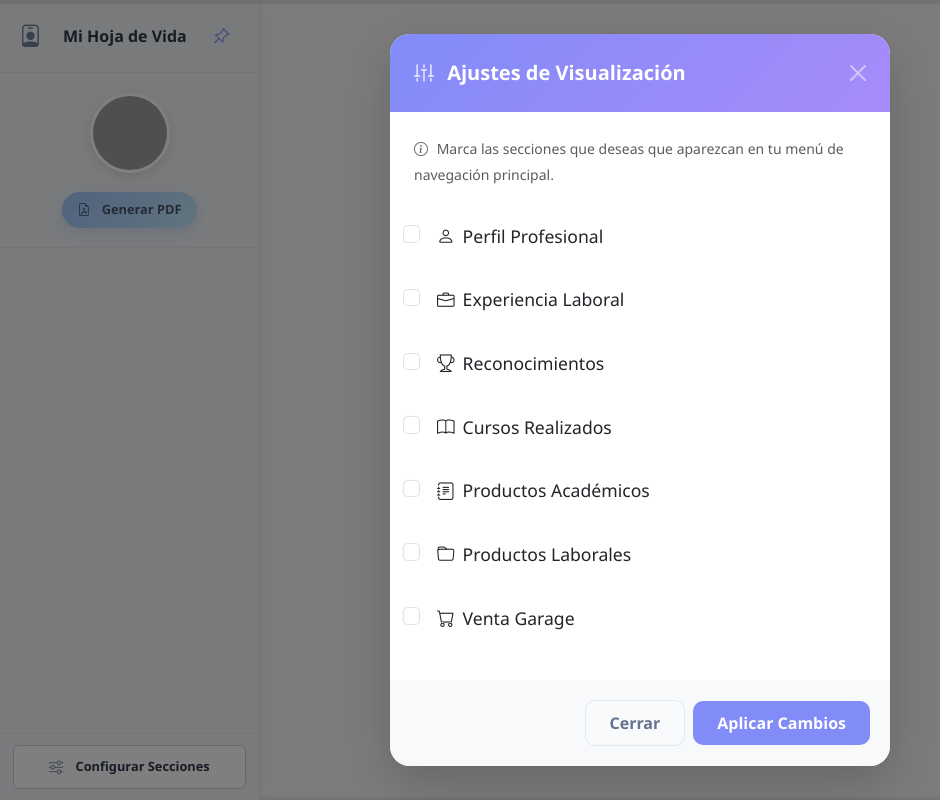
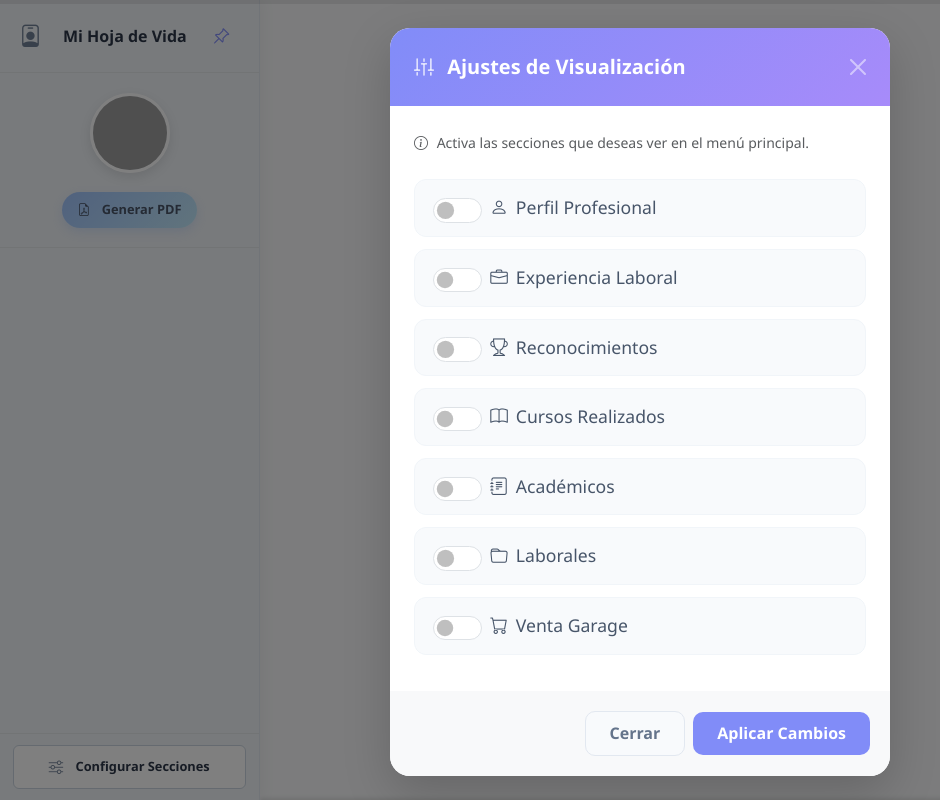
Before and after one commit to johnfralu/hojaDeVidaKelly, a Django app: template templates/base.html in a window 1280 px wide, after a click on "Configurar Secciones". Shown: the whole page, without its empty margins (0-940 px from the left). Run offline with Django 3.2, Linux system fonts and the light colour scheme; the template is opened without the code that fills it, so the values that code supplies are empty; grey boxes are pictures that could not be loaded.

Commit message:
Switches en Modales

```diff
--- a/static/css/styles.css
+++ b/static/css/styles.css
@@ -261,6 +261,26 @@ footer {
         opacity: 1;
         transform: translateX(0);
     }
+}
+
+@keyframes pulse-soft {
+    0% { transform: scale(1); }
+    50% { transform: scale(1.05); }
+    100% { transform: scale(1); }
+}
+
+.pulse-animation {
+    animation: pulse-soft 2s infinite ease-in-out;
+}
+
+/* Asegura que los switches tengan el orden visual correcto (Label izquierda, Switch derecha) */
+.custom-switch-item {
+    flex-direction: row-reverse; /* Esto pone el slider a la derecha del texto */
+}
+
+.custom-switch-item .form-check-input {
+    margin-left: 0;
+    margin-right: 0;
 }
 
 /* Aplicar la animación a los elementos del menú */
@@ -1045,3 +1065,62 @@ footer {
     padding: 0.6rem 1.5rem;
     font-weight: 600;
 }
+
+/* Estilos comunes para los contenedores de Switches */
+.custom-switch-item {
+    display: flex;
+    justify-content: space-between;
+    align-items: center;
+    padding: 12px 18px;
+    margin-bottom: 8px;
+    border-radius: 12px;
+    background-color: #f8fafc;
+    border: 1px solid #f1f5f9;
+    transition: all 0.2s ease;
+}
+
+.custom-switch-item label {
+    margin-bottom: 0;
+    font-weight: 500;
+    color: #475569;
+    cursor: pointer;
+    flex-grow: 1;
+}
+
+.custom-switch-item .form-check-input {
+    width: 2.8em; /* Más ancho para que parezca slider */
+    height: 1.4em;
+    cursor: pointer;
+}
+
+/* --- Colores para Modal CONFIG (Morado/Lila) --- */
+.config-switches .custom-switch-item:hover {
+    background-color: #f3e8ff;
+    border-color: #e9d5ff;
+}
+
+.config-switches .form-check-input:checked {
+    background-color: #818cf8; /* Lila Principal */
+    border-color: #818cf8;
+}
+
+.config-switches .form-check-input:focus {
+    border-color: #818cf8;
+    box-shadow: 0 0 0 0.25rem rgba(129, 140, 248, 0.25);
+}
+
+/* --- Colores para Modal PDF (Salmón) --- */
+.pdf-switches .custom-switch-item:hover {
+    background-color: #fff1f2;
+    border-color: #ffe4e6;
+}
+
+.pdf-switches .form-check-input:checked {
+    background-color: #fb7185; /* Salmón Principal */
+    border-color: #fb7185;
+}
+
+.pdf-switches .form-check-input:focus {
+    border-color: #fb7185;
+    box-shadow: 0 0 0 0.25rem rgba(251, 113, 133, 0.25);
+}
--- a/templates/base.html
+++ b/templates/base.html
@@ -178,45 +178,45 @@
     </footer>
 
     <!-- Modal de Configuración -->
-    <div class="modal fade" id="configModal" tabindex="-1" aria-labelledby="configModalLabel" aria-hidden="true">
+<div class="modal fade" id="configModal" tabindex="-1" aria-hidden="true">
     <div class="modal-dialog modal-dialog-centered">
         <div class="modal-content custom-modal-pastel border-0 shadow-lg">
             <div class="modal-header modal-header-config text-white border-0">
-                    <h5 class="modal-title fw-bold" id="configModalLabel">
+                <h5 class="modal-title fw-bold">
                     <i class="bi bi-sliders2-vertical me-2"></i> Ajustes de Visualización
                 </h5>
                 <button type="button" class="btn-close btn-close-white" data-bs-dismiss="modal" aria-label="Close"></button>
             </div>
             <div class="modal-body p-4">
-                    <p class="text-muted mb-4 small"><i class="bi bi-info-circle"></i> Marca las secciones que deseas que aparezcan en tu menú de navegación principal.</p>
-                    <div class="custom-checks-container">
-                        <div class="form-check custom-check-item">
-                            <input class="form-check-input" type="checkbox" id="checkPerfil" {% if config.mostrar_perfil %}checked{% endif %}>
+                <p class="text-muted mb-4 small"><i class="bi bi-info-circle"></i> Activa las secciones que deseas ver en el menú principal.</p>
+                <div class="custom-switches-container config-switches">
+                    <div class="form-check form-switch custom-switch-item">
                         <label class="form-check-label" for="checkPerfil"><i class="bi bi-person me-2"></i>Perfil Profesional</label>
+                        <input class="form-check-input" type="checkbox" role="switch" id="checkPerfil" {% if config.mostrar_perfil %}checked{% endif %}>
                     </div>
-                        <div class="form-check custom-check-item">
-                            <input class="form-check-input" type="checkbox" id="checkExperiencia" {% if config.mostrar_experiencia %}checked{% endif %}>
+                    <div class="form-check form-switch custom-switch-item">
                         <label class="form-check-label" for="checkExperiencia"><i class="bi bi-briefcase me-2"></i>Experiencia Laboral</label>
+                        <input class="form-check-input" type="checkbox" role="switch" id="checkExperiencia" {% if config.mostrar_experiencia %}checked{% endif %}>
                     </div>
-                        <div class="form-check custom-check-item">
-                            <input class="form-check-input" type="checkbox" id="checkReconocimientos" {% if config.mostrar_reconocimientos %}checked{% endif %}>
+                    <div class="form-check form-switch custom-switch-item">
                         <label class="form-check-label" for="checkReconocimientos"><i class="bi bi-trophy me-2"></i>Reconocimientos</label>
+                        <input class="form-check-input" type="checkbox" role="switch" id="checkReconocimientos" {% if config.mostrar_reconocimientos %}checked{% endif %}>
                     </div>
-                        <div class="form-check custom-check-item">
-                            <input class="form-check-input" type="checkbox" id="checkCursos" {% if config.mostrar_cursos %}checked{% endif %}>
+                    <div class="form-check form-switch custom-switch-item">
                         <label class="form-check-label" for="checkCursos"><i class="bi bi-book me-2"></i>Cursos Realizados</label>
+                        <input class="form-check-input" type="checkbox" role="switch" id="checkCursos" {% if config.mostrar_cursos %}checked{% endif %}>
                     </div>
-                        <div class="form-check custom-check-item">
-                            <input class="form-check-input" type="checkbox" id="checkProductosAcademicos" {% if config.mostrar_productos_academicos %}checked{% endif %}>
-                            <label class="form-check-label" for="checkProductosAcademicos"><i class="bi bi-journal-text me-2"></i>Productos Académicos</label>
+                    <div class="form-check form-switch custom-switch-item">
+                        <label class="form-check-label" for="checkProductosAcademicos"><i class="bi bi-journal-text me-2"></i>Académicos</label>
+                        <input class="form-check-input" type="checkbox" role="switch" id="checkProductosAcademicos" {% if config.mostrar_productos_academicos %}checked{% endif %}>
                     </div>
-                        <div class="form-check custom-check-item">
-                            <input class="form-check-input" type="checkbox" id="checkProductosLaborales" {% if config.mostrar_productos_laborales %}checked{% endif %}>
-                            <label class="form-check-label" for="checkProductosLaborales"><i class="bi bi-folder me-2"></i>Productos Laborales</label>
+                    <div class="form-check form-switch custom-switch-item">
+                        <label class="form-check-label" for="checkProductosLaborales"><i class="bi bi-folder me-2"></i>Laborales</label>
+                        <input class="form-check-input" type="checkbox" role="switch" id="checkProductosLaborales" {% if config.mostrar_productos_laborales %}checked{% endif %}>
                     </div>
-                        <div class="form-check custom-check-item">
-                            <input class="form-check-input" type="checkbox" id="checkVentaGarage" {% if config.mostrar_venta_garage %}checked{% endif %}>
+                    <div class="form-check form-switch custom-switch-item">
                         <label class="form-check-label" for="checkVentaGarage"><i class="bi bi-cart me-2"></i>Venta Garage</label>
+                        <input class="form-check-input" type="checkbox" role="switch" id="checkVentaGarage" {% if config.mostrar_venta_garage %}checked{% endif %}>
                     </div>
                 </div>
             </div>
@@ -240,45 +240,66 @@
                 </div>
                 <div class="modal-body p-4">
                     <div class="pdf-selection-box p-3 mb-4 rounded-3 bg-light border border-dashed text-center">
-                        <i class="bi bi-file-pdf display-4 text-danger-pastel mb-2"></i>
-                        <p class="mb-0 fw-bold">Selección de Exportación</p>
-                        <small class="text-muted">Elige los bloques que conformarán tu documento.</small>
+                        <i class="bi bi-file-pdf display-4 text-danger-pastel mb-2 pulse-animation"></i>
+                        <p class="mb-0 fw-bold">Personalizar Documento</p>
+                        <small class="text-muted">Elige las secciones que aparecerán en tu PDF final.</small>
                     </div>
-                    <div class="custom-checks-container">
-                        <div class="form-check custom-check-item-pdf">
-                            <input class="form-check-input pdf-section" type="checkbox" id="pdfPerfil" checked>
-                            <label class="form-check-label" for="pdfPerfil">Incluir Perfil Profesional</label>
+
+                    <div class="custom-switches-container pdf-switches">
+                        <div class="form-check form-switch custom-switch-item">
+                            <label class="form-check-label" for="pdfPerfil">
+                                <i class="bi bi-person me-2"></i> Perfil Profesional
+                            </label>
+                            <input class="form-check-input pdf-section" type="checkbox" role="switch" id="pdfPerfil" checked>
                         </div>
-                        <div class="form-check custom-check-item-pdf">
-                            <input class="form-check-input pdf-section" type="checkbox" id="pdfExperiencia" checked>
-                            <label class="form-check-label" for="pdfExperiencia">Incluir Experiencia Laboral</label>
+
+                        <div class="form-check form-switch custom-switch-item">
+                            <label class="form-check-label" for="pdfExperiencia">
+                                <i class="bi bi-briefcase me-2"></i> Experiencia Laboral
+                            </label>
+                            <input class="form-check-input pdf-section" type="checkbox" role="switch" id="pdfExperiencia" checked>
                         </div>
-                        <div class="form-check custom-check-item-pdf">
-                            <input class="form-check-input pdf-section" type="checkbox" id="pdfReconocimientos" checked>
-                            <label class="form-check-label" for="pdfReconocimientos">Incluir Reconocimientos</label>
+
+                        <div class="form-check form-switch custom-switch-item">
+                            <label class="form-check-label" for="pdfReconocimientos">
+                                <i class="bi bi-trophy me-2"></i> Reconocimientos
+                            </label>
+                            <input class="form-check-input pdf-section" type="checkbox" role="switch" id="pdfReconocimientos" checked>
                         </div>
-                        <div class="form-check custom-check-item-pdf">
-                            <input class="form-check-input pdf-section" type="checkbox" id="pdfCursos" checked>
-                            <label class="form-check-label" for="pdfCursos">Incluir Cursos Realizados</label>
+
+                        <div class="form-check form-switch custom-switch-item">
+                            <label class="form-check-label" for="pdfCursos">
+                                <i class="bi bi-book me-2"></i> Cursos Realizados
+                            </label>
+                            <input class="form-check-input pdf-section" type="checkbox" role="switch" id="pdfCursos" checked>
                         </div>
-                        <div class="form-check custom-check-item-pdf">
-                            <input class="form-check-input pdf-section" type="checkbox" id="pdfProductosAcademicos" checked>
-                            <label class="form-check-label" for="pdfProductosAcademicos">Incluir Productos Académicos</label>
+
+                        <div class="form-check form-switch custom-switch-item">
+                            <label class="form-check-label" for="pdfProductosAcademicos">
+                                <i class="bi bi-journal-text me-2"></i> Prod. Académicos
+                            </label>
+                            <input class="form-check-input pdf-section" type="checkbox" role="switch" id="pdfProductosAcademicos" checked>
                         </div>
-                        <div class="form-check custom-check-item-pdf">
-                            <input class="form-check-input pdf-section" type="checkbox" id="pdfProductosLaborales" checked>
-                            <label class="form-check-label" for="pdfProductosLaborales">Incluir Productos Laborales</label>
+
+                        <div class="form-check form-switch custom-switch-item">
+                            <label class="form-check-label" for="pdfProductosLaborales">
+                                <i class="bi bi-folder me-2"></i> Prod. Laborales
+                            </label>
+                            <input class="form-check-input pdf-section" type="checkbox" role="switch" id="pdfProductosLaborales" checked>
                         </div>
-                        <div class="form-check custom-check-item-pdf">
-                            <input class="form-check-input pdf-section" type="checkbox" id="pdfVentaGarage" checked>
-                            <label class="form-check-label" for="pdfVentaGarage">Incluir Venta Garage</label>
+
+                        <div class="form-check form-switch custom-switch-item">
+                            <label class="form-check-label" for="pdfVentaGarage">
+                                <i class="bi bi-cart me-2"></i> Venta Garage
+                            </label>
+                            <input class="form-check-input pdf-section" type="checkbox" role="switch" id="pdfVentaGarage" checked>
                         </div>
                     </div>
                 </div>
                 <div class="modal-footer border-0 p-3 bg-light rounded-bottom-4">
                     <button type="button" class="btn btn-light-pastel" data-bs-dismiss="modal">Cancelar</button>
-                    <button type="button" class="btn btn-generate-pdf" id="btnGenerarPDF" disabled>
-                        <i class="bi bi-file-earmark-arrow-down-fill"></i> Generar PDF
+                    <button type="button" class="btn btn-generate-pdf px-4" id="btnGenerarPDF">
+                        <i class="bi bi-file-earmark-arrow-down-fill me-1"></i> Generar
                     </button>
                 </div>
             </div>
```
Lines whose indentation alone changed are shown as unchanged.
